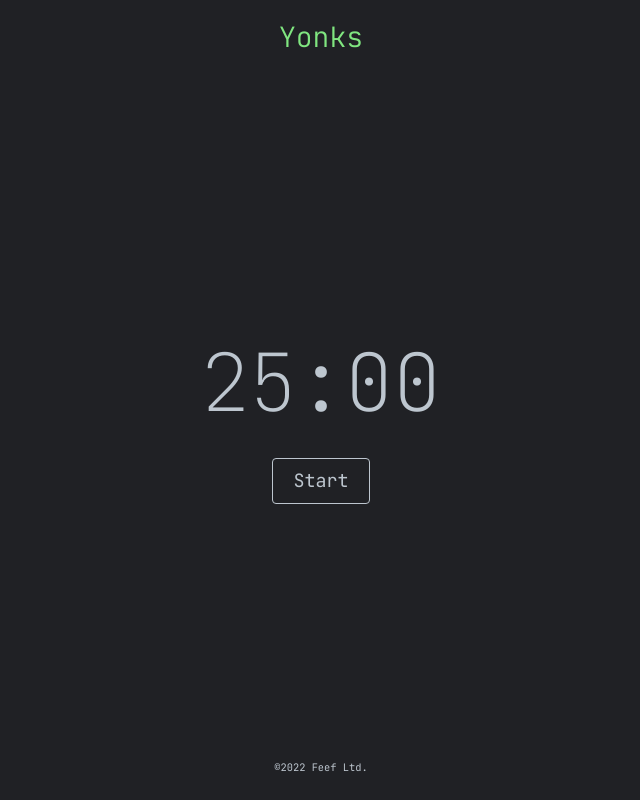
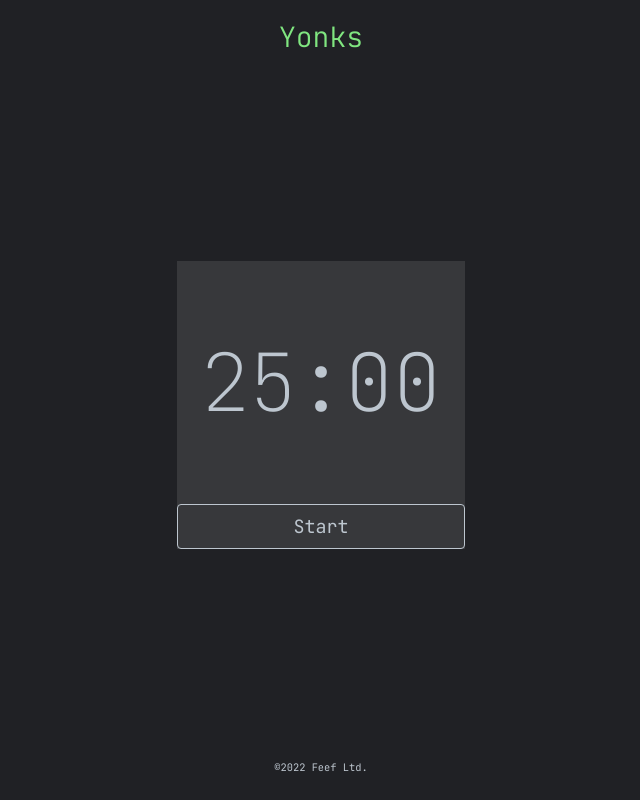
Before and after one commit to feefhq/yonks, a Next.js app: page / in a window 1280 px wide. Shown: the whole page, without its empty margins (319-959 px from the left). Built offline with nearby package versions, Linux system fonts and the light colour scheme.

Commit message:
Tweak timer updates

```diff
--- a/components/Timer/Timer.js
+++ b/components/Timer/Timer.js
@@ -50,14 +50,12 @@ const Timer = ({ duration = DEFAULT_DURATION, onStart = () => {} }) => {
   )
 
   return (
-    <div className={className}>
+    <div className={className} onClick={handleActive}>
       <time>
         {remainderMinutes.toString()}:
         {remainderSeconds.toString().padStart(2, 0)}
       </time>
-      <Button name='Buttony' onClick={handleActive}>
-        {active ? 'Pause' : 'Start'}
-      </Button>
+      <Button name='Buttony'>{active ? 'Pause' : 'Start'}</Button>
     </div>
   )
 }
--- a/components/Timer/Timer.module.css
+++ b/components/Timer/Timer.module.css
@@ -1,9 +1,19 @@
+.root {
+  align-items: center;
+  background-color: rgba(255, 255, 255, 0.1);
+  cursor: pointer;
+  display: grid;
+  grid-template-rows: 1fr min-content;
+  height: 30ch;
+  margin: auto;
+  width: 30ch;
+}
+
 .root time {
-  display: grid;
+  display: block;
   font-size: 5rem;
   font-weight: 100;
   transition: color 0.25s ease-in-out;
-  margin: 1rem;
 }
 
 .root.active {
```
Also changed, not shown: core/Timer/Timer.js (+22 -9 lines), workers/TimerWorker/TimerWorker.js (+4 -3 lines), 1 other file (tests, documents, lock files or other folders).
